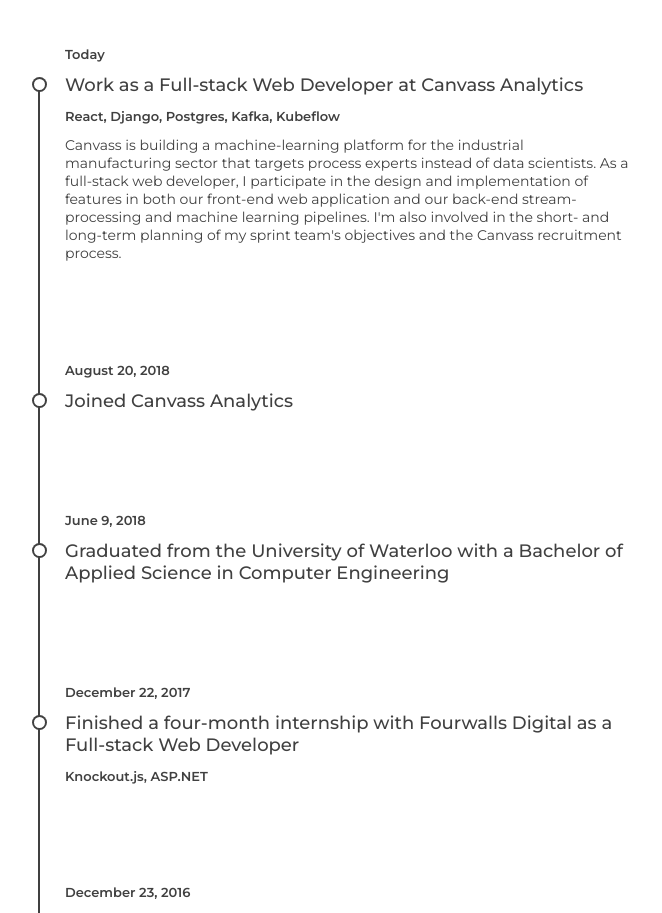
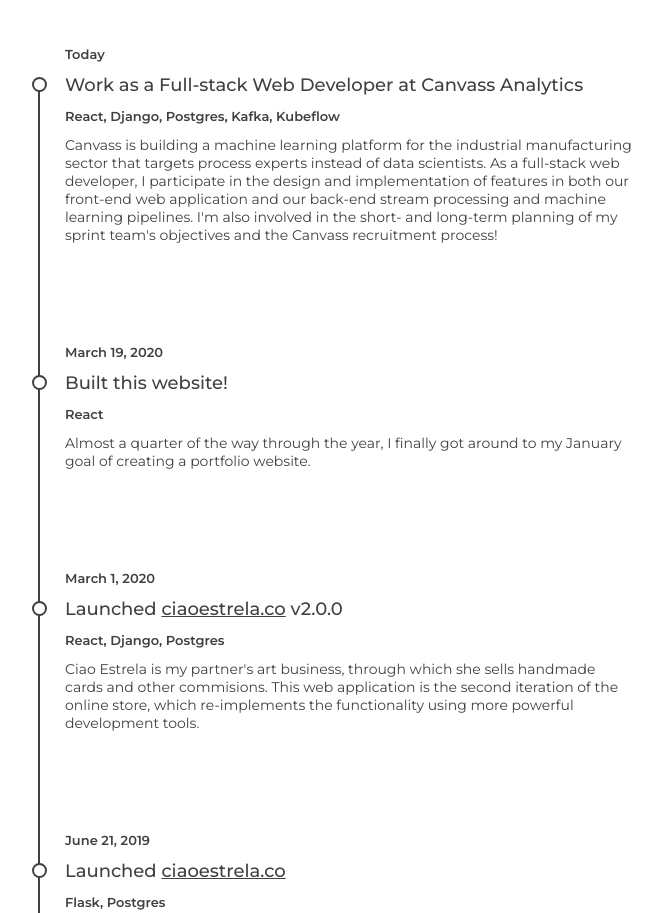
Before and after one commit to taylorlaekeman/tjlaekem, a React (Create React App) app: page / in a window 1280 px wide. Shown: the part 60-973 px from the top of the page, without its empty margins (308-970 px from the left). Built offline with nearby package versions, Linux system fonts and the light colour scheme.

Commit message:
add event descriptions

```diff
--- a/src/components/App.js
+++ b/src/components/App.js
@@ -83,15 +83,42 @@ const Item = styled.li`
   padding: 2px;
 `;
 
-const Link = styled.a`
-  color: ${props => props.theme.colours.footer.text};
+const getLinkStyles = props => `
+  color: ${props.theme.colours.text};
+`;
+
+const getPlainLinkStyles = props => `
+  color: ${props.theme.colours.footer.text};
   font-weight: 500;
   font-size: 1.2rem;
+`;
+
+const Link = styled.a`
+  ${props => (props.plain ? getLinkStyles(props) : getPlainLinkStyles(props))}
 `;
 
 const Copyright = styled.p`
   margin: 24px 0;
 `;
+
+const CiaoEstrela2Title = (
+  <>
+    {'Launched '}
+    <Link href="https://ciaoestrela.co" plain>
+      ciaoestrela.co
+    </Link>
+    {' v2.0.0'}
+  </>
+);
+
+const CiaoEstrelaTitle = (
+  <>
+    {'Launched '}
+    <Link href="https://ciaoestrela.co" plain>
+      ciaoestrela.co
+    </Link>
+  </>
+);
 
 export default () => {
   return (
@@ -107,52 +134,83 @@ export default () => {
         <Main>
           <Event
             date="Today"
-            description="Canvass is building a machine-learning platform for the industrial manufacturing sector  that targets process experts instead of data scientists.  As a full-stack web developer, I participate in the design and implementation of features in both our front-end web application and our back-end stream-processing and machine learning pipelines. I'm also involved in the short- and long-term planning of my sprint team's objectives and the Canvass recruitment process."
+            description="Canvass is building a machine learning platform for the industrial manufacturing sector that targets process experts instead of data scientists.  As a full-stack web developer, I participate in the design and implementation of features in both our front-end web application and our back-end stream processing and machine learning pipelines. I'm also involved in the short- and long-term planning of my sprint team's objectives and the Canvass recruitment process!"
             technologies="React, Django, Postgres, Kafka, Kubeflow"
             title="Work as a Full-stack Web Developer at Canvass Analytics"
           />
           <Event
-            date="August 20, 2018"
-            title="Joined Canvass Analytics"
+            date="March 19, 2020"
+            description="Almost a quarter of the way through the year, I finally got around to my January goal of creating a portfolio website."
+            technologies="React"
+            title="Built this website!"
           />
+          <Event
+            date="March 1, 2020"
+            description="Ciao Estrela is my partner's art business, through which she sells handmade cards and other commisions.  This web application is the second iteration of the online store, which re-implements the functionality using more powerful development tools."
+            technologies="React, Django, Postgres"
+            title={CiaoEstrela2Title}
+          />
+          <Event
+            date="June 21, 2019"
+            description="The first version of Ciao Estrela was the first application that I planned, built, and deployed by myself.  It was an amazing learning experience and I eventually decided to re-write it with a more comfortable and familiar toolset."
+            technologies="Flask, Postgres"
+            title={CiaoEstrelaTitle}
+          />
+          <Event date="August 20, 2018" title="Joined Canvass Analytics" />
           <Event
             date="June 9, 2018"
             title="Graduated from the University of Waterloo with a Bachelor of Applied Science in Computer Engineering"
           />
           <Event
             date="December 22, 2017"
+            description="Fourwalls is a tool built for real estate agents that helps them manage their relationships with their clients and their digital presences.  At Fourwalls I worked on administration tools for larger real estate firms and exclusive listing support."
             technologies="Knockout.js, ASP.NET"
             title="Finished a four-month internship with Fourwalls Digital as a Full-stack Web Developer"
           />
           <Event
             date="December 23, 2016"
+            description="AbacusNext is a practice and document management platform for legal professionals.  Having joined just after a major aquisition, I spent my time at AbacusNext working on a back-end tool that provided a generic interface for a client two very similar servers."
             technologies="ASP.NET"
-            title="Finished a four-month internship with AbacusNext as Backend Web Developer"
+            title="Finished a four-month internship with AbacusNext as a Backend Web Developer"
           />
           <Event
             date="April 29, 2016"
+            description="Encircle is working to improve the insurance claim process on every level, with tools for insurance companies, adjusters, underwriters, contractors, and customers.  I worked on several pieces of the encircle application suite, including a redesign of the web application's header and navigation system."
             technologies="React, Coffeescript, V8, Tornado"
             title="Finished a four-month internship with Enciricle as a Full-stack Web Developer"
           />
           <Event
             date="August 28, 2015"
+            description="Metricwire seeks to capitalize on the advent of smart phones to capture a new level of clinical research data for willing participants.  At Metricwire I worked on a new type of survey that used location data to understand how participants managed and allocated their time in balancing their major priorities, such as work, school, and home life."
             technologies="Android"
             title="Finished a four-month internship with Metricwire as an Android Developer"
           />
           <Event
             date="December 19, 2014"
+            description="CBTS Canada was an experimental Canadian development branch of the Cincinnati, Ohio-based Cincinnati Bell.  At CBTS Canada we explored IT automation and its potential use within the larger organization."
             technologies="Puppet"
             title="Finished a four-month internship with CBTS Canada as a DevOps Developer"
           />
           <Event
             date="April 25, 2014"
+            description="Cyclica seeks to expand our drug discovery capabilities through their work on 'in silico' experimentation.  I worked at Cyclica very early in their timeline, and spent my internship developing a second iteration of their proof-of-concept prototype."
             technologies="C++"
             title="Finished a four-month internship with Cyclica as a Backend Web Developer"
           />
           <Event
             date="April 26, 2013"
+            description="My very first professional development experience was at Agriculture and Agri-Food Canada where I worked on a web application that granted researchers' access to the newly-digitized biological information archive."
             technologies="Spring"
             title="Finished a four-month internship with Agriculture and Agri-Food Canada as a Backend Web Developer"
+          />
+          <Event
+            date="September 3, 2012"
+            title="Enrolled in the Computer Engineering program at the University of Waterloo"
+          />
+          <Event
+            date="2010, 2011, 2012"
+            description="Mr. DiRamio's classes were my first exposure to computer science and software development.  They laid a strong foundation for everything that's come since and instilled in me the passion to pursue software development as a career."
+            title="Took Mr. DiRamio's Computer Science and Computer Engineering courses at Sir Winston Churchill Secondary School"
           />
         </Main>
         <Footer>
--- a/src/components/Event.js
+++ b/src/components/Event.js
@@ -64,7 +64,7 @@ Event.propTypes = {
   date: PropTypes.string,
   description: PropTypes.string,
   technologies: PropTypes.string,
-  title: PropTypes.string.isRequired
+  title: PropTypes.oneOfType([PropTypes.element, PropTypes.string]).isRequired
 };
 
 Event.defaultProps = {
```
